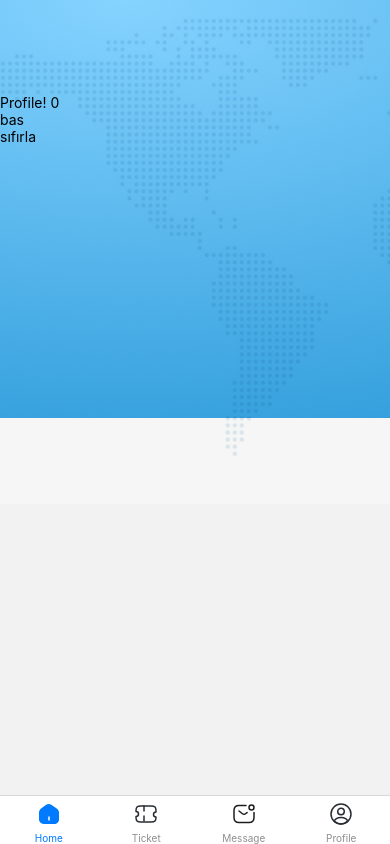
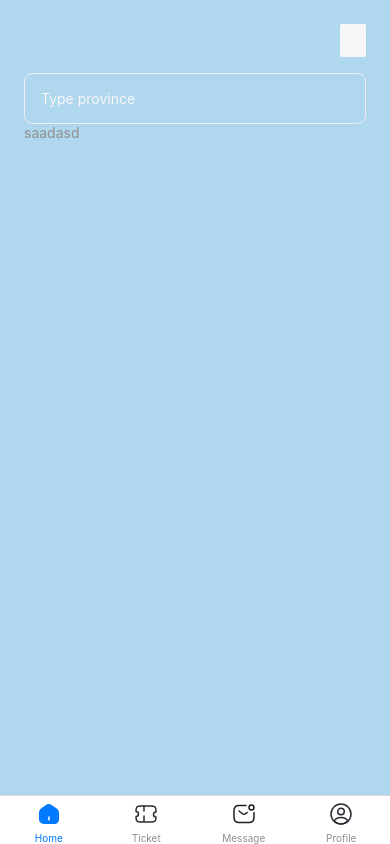
Before and after one commit to enesergun/ticket-app, a React Native app: screen /Routes in a window 390 px wide. Built offline with nearby package versions, Linux system fonts and the light colour scheme.

Commit message:
search province screen wip

```diff
--- a/App.js
+++ b/App.js
@@ -15,6 +15,7 @@ import HomeScreen from "./screens/HomeScreen";
 import TicketScreen from "./screens/TicketScreen";
 import MessageScreen from "./screens/MessageScreen";
 import ProfileScreen from "./screens/ProfileScreen";
+import SearchProvinceScreen from "./screens/SearchProvinceScreen";
 
 import HomeIcon from "./constants/icons/HomeIcon";
 import HomeFilledIcon from "./constants/icons/HomeFilledIcon";
@@ -41,7 +42,7 @@ const HomeStack = () => {
       />
       <Stack.Screen
         name="Routes"
-        component={ProfileScreen}
+        component={SearchProvinceScreen}
         options={{ headerShown: false, presentation: "modal" }}
       />
     </Stack.Navigator>
--- /dev/null
+++ b/constants/icons/CloseIcon.js
@@ -0,0 +1,19 @@
+import * as React from "react";
+import Svg, { Path } from "react-native-svg";
+
+export default function CloseIcon({ color = "#C2C2C2", ...props }) {
+  return (
+    <Svg
+      width="20"
+      height="20"
+      viewBox="0 0 20 20"
+      fill="none"
+      xmlns="http://www.w3.org/2000/svg"
+    >
+      <Path
+        d="M10 0C4.49 0 0 4.49 0 10C0 15.51 4.49 20 10 20C15.51 20 20 15.51 20 10C20 4.49 15.51 0 10 0ZM13.36 12.3C13.65 12.59 13.65 13.07 13.36 13.36C13.21 13.51 13.02 13.58 12.83 13.58C12.64 13.58 12.45 13.51 12.3 13.36L10 11.06L7.7 13.36C7.55 13.51 7.36 13.58 7.17 13.58C6.98 13.58 6.79 13.51 6.64 13.36C6.35 13.07 6.35 12.59 6.64 12.3L8.94 10L6.64 7.7C6.35 7.41 6.35 6.93 6.64 6.64C6.93 6.35 7.41 6.35 7.7 6.64L10 8.94L12.3 6.64C12.59 6.35 13.07 6.35 13.36 6.64C13.65 6.93 13.65 7.41 13.36 7.7L11.06 10L13.36 12.3Z"
+        fill="#292D32"
+      />
+    </Svg>
+  );
+}
--- a/constants/icons/icons.js
+++ b/constants/icons/icons.js
@@ -5,6 +5,8 @@ import ShipIcon from "./ShipIcon";
 import LocationIcon from "./LocationIcon";
 import CalendarIcon from "./CalendarIcon";
 import UserIcon from "./UserIcon";
+import CloseIcon from "./CloseIcon";
+
 
 const Icons = ({ name, ...props }) => {
   switch (name) {
@@ -22,6 +24,8 @@ const Icons = ({ name, ...props }) => {
       return <CalendarIcon {...props} />;
     case "UserIcon":
       return <UserIcon {...props} />;
+    case "CloseIcon":
+      return <CloseIcon {...props} />;
     default:
       return null;
   }
--- /dev/null
+++ b/screens/SearchProvinceScreen.js
@@ -0,0 +1,40 @@
+import { View, Button, ScrollView, Text } from "react-native";
+
+import useBearStore from "../store/useBearStore";
+
+import { styles } from "../style/screens/SearchProvinceScreenStyle";
+import { TextInput } from "react-native-gesture-handler";
+import Icons from "../constants/icons/icons";
+
+const SearchProvinceScreen = ({ navigation }) => {
+  const bears = useBearStore((state) => state.bears);
+  return (
+    <View style={styles.searchProvinceScreen}>
+      <View style={styles.container}>
+        <View style={styles.closeButtonWrapper}>
+          <Button
+            style={styles.closeButton}
+            title={"X"}
+            color="#fff"
+            onPress={() => navigation.goBack()}
+          >
+            <Icons name="CloseIcon" />
+          </Button>
+        </View>
+        <View style={styles.inputSection}>
+          <TextInput
+            style={styles.textInput}
+            placeholder="Type province"
+            placeholderTextColor="#fff"
+          />
+        </View>
+
+        <ScrollView>
+          <Text>saadasd</Text>
+        </ScrollView>
+      </View>
+    </View>
+  );
+};
+
+export default SearchProvinceScreen;
--- /dev/null
+++ b/style/screens/SearchProvinceScreenStyle.js
@@ -0,0 +1,27 @@
+import { StyleSheet, Dimensions } from "react-native";
+
+export const styles = StyleSheet.create({
+  searchProvinceScreen: {
+    backgroundColor: "#F2F2F2",
+    flex: 1,
+  },
+  container: {
+    paddingHorizontal: 24,
+    paddingTop: 24,
+    flex: 1,
+    backgroundColor: "#4CAEE6",
+    opacity: 0.4,
+  },
+  closeButtonWrapper: {
+    alignItems: "flex-end",
+    marginBottom: 16,
+  },
+  textInput: {
+    borderColor: "#E5E5E5",
+    borderWidth: 1,
+    borderRadius: 8,
+    padding: 16,
+    color: "#000",
+  },
+
+});
```
